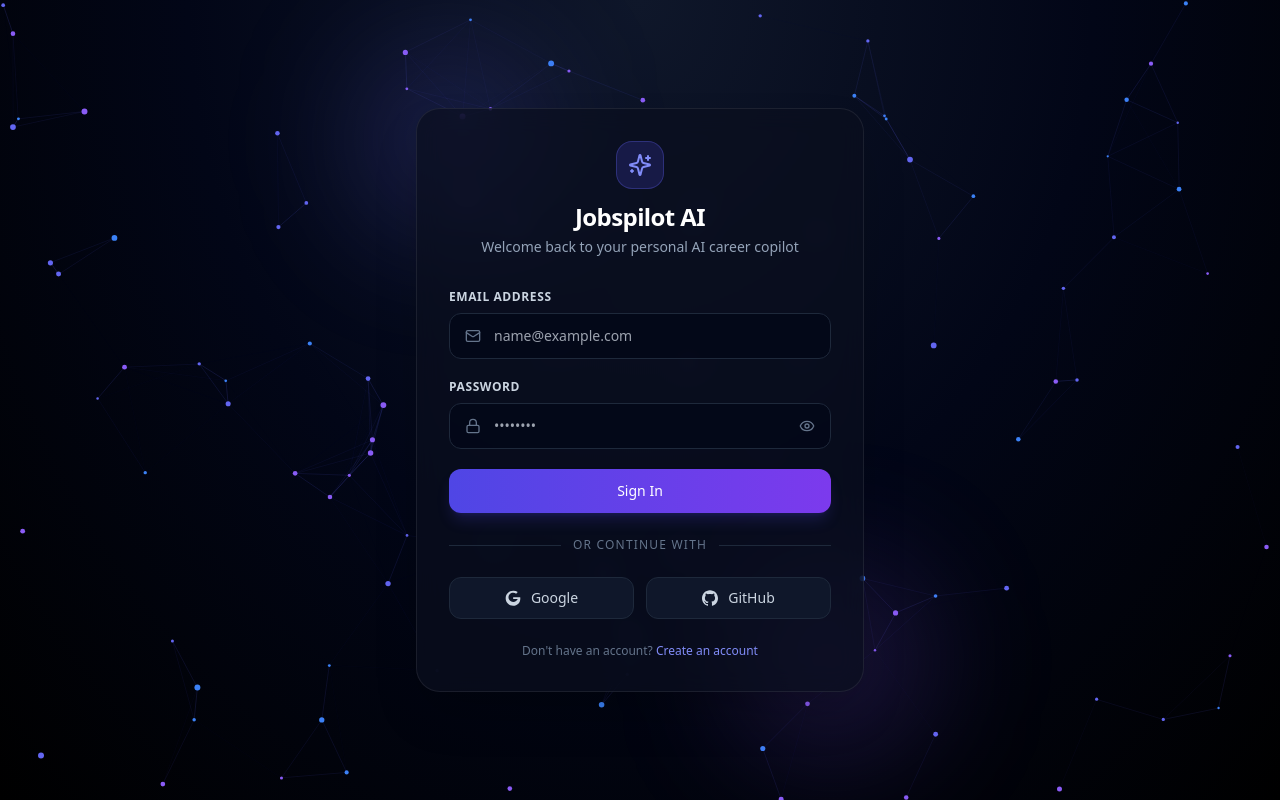
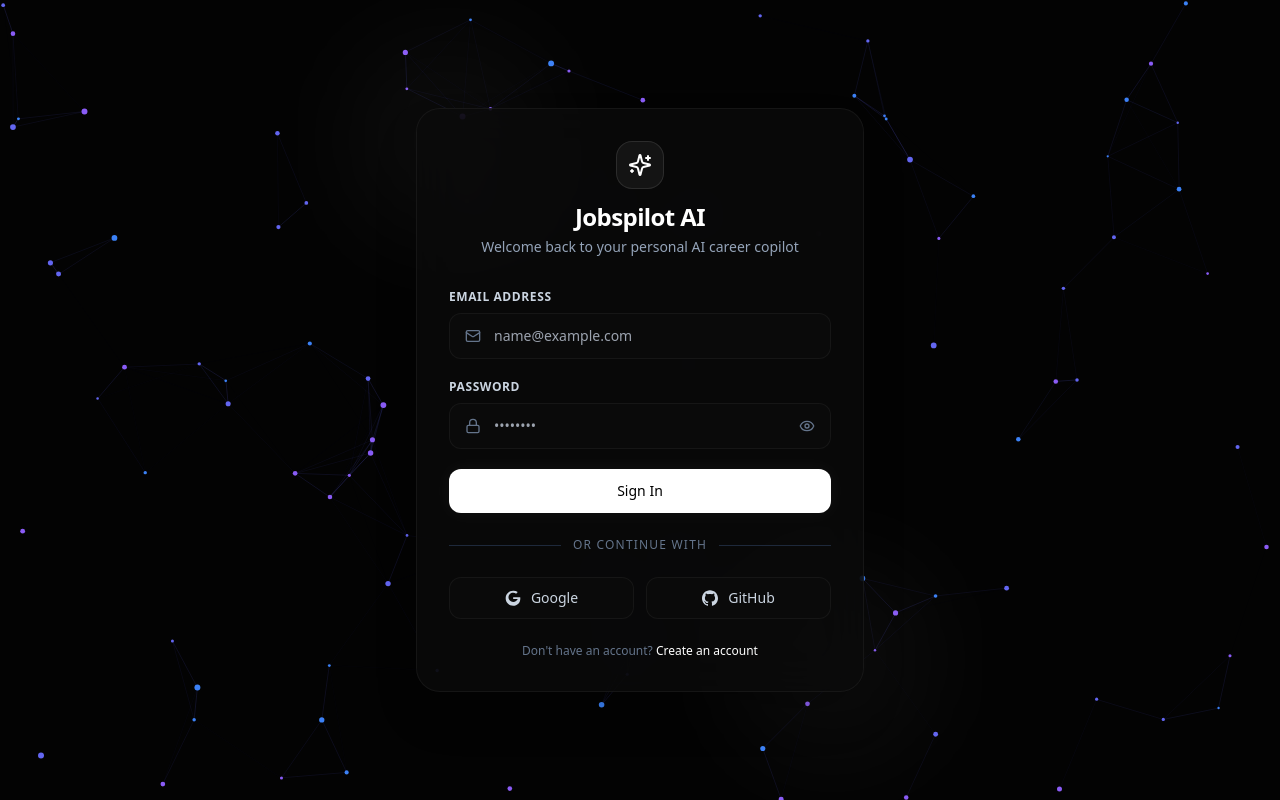
Before and after one commit to Priyatam-UX/JobPilot-AI, a React (Vite) app in the folder frontend/: page /login in a window 1280 px wide. Built offline with nearby package versions, Linux system fonts and the light colour scheme; no server answers.

Commit message:
style: update Login and Register pages to match Obsidian theme

```diff
--- a/frontend/src/pages/Login.tsx
+++ b/frontend/src/pages/Login.tsx
@@ -69,21 +69,21 @@
 
 
   return (
-    <div className="min-h-screen w-screen flex items-center justify-center bg-[radial-gradient(ellipse_at_top,_var(--tw-gradient-stops))] from-slate-900 via-slate-950 to-black text-slate-100 p-4 font-sans relative overflow-hidden">
+    <div className="min-h-screen w-screen flex items-center justify-center bg-[#030303] text-slate-100 p-4 font-sans relative overflow-hidden">
 
       {/* Interactive Particle Background */}
       <ParticleBackground particleCount={80} speed={0.4} />
 
       <div className="w-full max-w-md relative z-10 pointer-events-none">
         {/* Glow Effects */}
-        <div className="absolute -top-16 -left-16 w-48 h-48 bg-indigo-500/20 rounded-full blur-3xl"></div>
-        <div className="absolute -bottom-16 -right-16 w-48 h-48 bg-violet-500/20 rounded-full blur-3xl"></div>
+        <div className="absolute -top-16 -left-16 w-48 h-48 bg-white/5 rounded-full blur-3xl"></div>
+        <div className="absolute -bottom-16 -right-16 w-48 h-48 bg-white/5 rounded-full blur-3xl"></div>
 
         {/* Card Panel */}
-        <TiltCard className="glass rounded-3xl p-8 shadow-2xl relative overflow-visible pointer-events-auto">
+        <TiltCard className="bg-[#0a0a0a]/80 backdrop-blur-xl border border-white/5 rounded-3xl p-8 shadow-2xl relative overflow-visible pointer-events-auto">
           <div className="flex flex-col items-center mb-8">
-            <div className="w-12 h-12 bg-indigo-600/20 rounded-2xl flex items-center justify-center border border-indigo-500/30 mb-3">
-              <Sparkles className="w-6 h-6 text-indigo-400" />
+            <div className="w-12 h-12 bg-white/5 rounded-2xl flex items-center justify-center border border-white/10 mb-3">
+              <Sparkles className="w-6 h-6 text-white" />
             </div>
             <h2 className="text-2xl font-bold tracking-tight text-white text-center">Jobspilot AI</h2>
             <p className="text-sm text-slate-400 mt-1">Welcome back to your personal AI career copilot</p>
@@ -106,7 +106,7 @@
                   placeholder="name@example.com"
                   value={email}
                   onChange={(e) => setEmail(e.target.value)}
-                  className="w-full pl-11 pr-4 py-3 bg-slate-950/60 border border-slate-800 rounded-xl focus:border-indigo-500 focus:ring-1 focus:ring-indigo-500/30 outline-none text-slate-100 text-sm transition-all duration-300"
+                  className="w-full pl-11 pr-4 py-3 bg-[#0a0a0a] border border-white/5 rounded-xl focus:border-white/20 focus:ring-1 focus:ring-white/10 outline-none text-slate-100 text-sm transition-all duration-300"
                 />
               </div>
             </div>
@@ -121,7 +121,7 @@
                   placeholder="••••••••"
                   value={password}
                   onChange={(e) => setPassword(e.target.value)}
-                  className="w-full pl-11 pr-11 py-3 bg-slate-950/60 border border-slate-800 rounded-xl focus:border-indigo-500 focus:ring-1 focus:ring-indigo-500/30 outline-none text-slate-100 text-sm transition-all duration-300"
+                  className="w-full pl-11 pr-11 py-3 bg-[#0a0a0a] border border-white/5 rounded-xl focus:border-white/20 focus:ring-1 focus:ring-white/10 outline-none text-slate-100 text-sm transition-all duration-300"
                 />
                 <button
                   type="button"
@@ -136,7 +136,7 @@
             <button
               type="submit"
               disabled={loading}
-              className="w-full py-3 bg-gradient-to-r from-indigo-600 to-violet-600 hover:from-indigo-500 hover:to-violet-500 text-white rounded-xl font-medium text-sm transition-all duration-300 shadow-lg shadow-indigo-600/20 flex items-center justify-center gap-2 hover:scale-[1.01]"
+              className="w-full py-3 bg-white text-black hover:bg-slate-200 rounded-xl font-medium text-sm transition-all duration-300 shadow-[0_0_20px_rgba(255,255,255,0.05)] flex items-center justify-center gap-2 hover:scale-[1.01]"
             >
               {loading ? <Loader2 className="w-4 h-4 animate-spin" /> : 'Sign In'}
             </button>
@@ -154,7 +154,7 @@
             <button
               onClick={handleGoogleLogin}
               disabled={loading}
-              className="flex items-center justify-center gap-2.5 py-2.5 bg-slate-900 border border-slate-800 hover:bg-slate-800 hover:border-slate-700 rounded-xl text-slate-300 text-sm transition-all duration-300"
+              className="flex items-center justify-center gap-2.5 py-2.5 bg-[#0a0a0a] border border-white/5 hover:bg-white/5 hover:border-white/10 rounded-xl text-slate-300 text-sm transition-all duration-300"
             >
               <svg className="w-4 h-4" viewBox="0 0 24 24" fill="currentColor">
                 <path d="M12.24 10.285V13.4h6.887C18.2 15.614 15.645 18 12.24 18c-3.86 0-7-3.14-7-7s3.14-7 7-7c1.7 0 3.25.61 4.45 1.614l2.45-2.45A10.96 10.96 0 0012.24 1C6.046 1 1 6.046 1 12.24s5.046 11.24 11.24 11.24c6.45 0 10.74-4.53 10.74-10.914 0-.74-.08-1.3-.2-1.84H12.24z"/>
@@ -164,7 +164,7 @@
             <button
               onClick={() => setError('GitHub login coming soon. Please use email or Google.')}
               disabled={loading}
-              className="flex items-center justify-center gap-2.5 py-2.5 bg-slate-900 border border-slate-800 hover:bg-slate-800 hover:border-slate-700 rounded-xl text-slate-300 text-sm transition-all duration-300"
+              className="flex items-center justify-center gap-2.5 py-2.5 bg-[#0a0a0a] border border-white/5 hover:bg-white/5 hover:border-white/10 rounded-xl text-slate-300 text-sm transition-all duration-300"
             >
               <svg className="w-4 h-4" viewBox="0 0 24 24" fill="currentColor">
                 <path d="M12 .297c-6.63 0-12 5.373-12 12 0 5.303 3.438 9.8 8.205 11.385.6.113.82-.258.82-.577 0-.285-.01-1.04-.015-2.04-3.338.724-4.042-1.61-4.042-1.61C4.422 18.07 3.633 17.7 3.633 17.7c-1.087-.744.084-.729.084-.729 1.205.084 1.838 1.236 1.838 1.236 1.07 1.835 2.809 1.305 3.495.998.108-.776.417-1.305.76-1.605-2.665-.3-5.466-1.332-5.466-5.93 0-1.31.465-2.38 1.235-3.22-.135-.303-.54-1.523.105-3.176 0 0 1.005-.322 3.3 1.23.96-.267 1.98-.399 3-.405 1.02.006 2.04.138 3 .405 2.28-1.552 3.285-1.23 3.285-1.23.645 1.653.24 2.873.12 3.176.765.84 1.23 1.91 1.23 3.22 0 4.61-2.805 5.625-5.475 5.92.42.36.81 1.096.81 2.22 0 1.606-.015 2.896-.015 3.286 0 .315.21.69.825.57C20.565 22.092 24 17.592 24 12.297c0-6.627-5.373-12-12-12"/>
@@ -175,7 +175,7 @@
 
           <p className="text-center text-xs text-slate-500">
             Don't have an account?{' '}
-            <Link to="/register" className="text-indigo-400 hover:text-indigo-300 font-medium">
+            <Link to="/register" className="text-white hover:text-slate-300 font-medium">
               Create an account
             </Link>
           </p>
--- a/frontend/src/pages/Register.tsx
+++ b/frontend/src/pages/Register.tsx
@@ -36,19 +36,19 @@
   };
 
   return (
-    <div className="min-h-screen w-screen flex items-center justify-center bg-[radial-gradient(ellipse_at_top,_var(--tw-gradient-stops))] from-slate-900 via-slate-950 to-black text-slate-100 p-4 font-sans relative overflow-hidden">
+    <div className="min-h-screen w-screen flex items-center justify-center bg-[#030303] text-slate-100 p-4 font-sans relative overflow-hidden">
 
       {/* Interactive Particle Background */}
       <ParticleBackground particleCount={80} speed={0.4} />
 
       <div className="w-full max-w-md relative z-10 pointer-events-none">
-        <div className="absolute -top-16 -left-16 w-48 h-48 bg-indigo-500/20 rounded-full blur-3xl"></div>
-        <div className="absolute -bottom-16 -right-16 w-48 h-48 bg-violet-500/20 rounded-full blur-3xl"></div>
+        <div className="absolute -top-16 -left-16 w-48 h-48 bg-white/5 rounded-full blur-3xl"></div>
+        <div className="absolute -bottom-16 -right-16 w-48 h-48 bg-white/5 rounded-full blur-3xl"></div>
 
-        <TiltCard className="glass rounded-3xl p-8 shadow-2xl relative overflow-visible pointer-events-auto">
+        <TiltCard className="bg-[#0a0a0a]/80 backdrop-blur-xl border border-white/5 rounded-3xl p-8 shadow-2xl relative overflow-visible pointer-events-auto">
           <div className="flex flex-col items-center mb-8">
-            <div className="w-12 h-12 bg-indigo-600/20 rounded-2xl flex items-center justify-center border border-indigo-500/30 mb-3">
-              <Sparkles className="w-6 h-6 text-indigo-400" />
+            <div className="w-12 h-12 bg-white/5 rounded-2xl flex items-center justify-center border border-white/10 mb-3">
+              <Sparkles className="w-6 h-6 text-white" />
             </div>
             <h2 className="text-2xl font-bold tracking-tight text-white text-center">Jobspilot AI</h2>
             <p className="text-sm text-slate-400 mt-1">Create an account on your personal AI copilot</p>
@@ -71,7 +71,7 @@
                   placeholder="John Doe"
                   value={fullName}
                   onChange={(e) => setFullName(e.target.value)}
-                  className="w-full pl-11 pr-4 py-3 bg-slate-950/60 border border-slate-800 rounded-xl focus:border-indigo-500 focus:ring-1 focus:ring-indigo-500/30 outline-none text-slate-100 text-sm transition-all duration-300"
+                  className="w-full pl-11 pr-4 py-3 bg-[#0a0a0a] border border-white/5 rounded-xl focus:border-white/20 focus:ring-1 focus:ring-white/10 outline-none text-slate-100 text-sm transition-all duration-300"
                 />
               </div>
             </div>
@@ -86,7 +86,7 @@
                   placeholder="name@example.com"
                   value={email}
                   onChange={(e) => setEmail(e.target.value)}
-                  className="w-full pl-11 pr-4 py-3 bg-slate-950/60 border border-slate-800 rounded-xl focus:border-indigo-500 focus:ring-1 focus:ring-indigo-500/30 outline-none text-slate-100 text-sm transition-all duration-300"
+                  className="w-full pl-11 pr-4 py-3 bg-[#0a0a0a] border border-white/5 rounded-xl focus:border-white/20 focus:ring-1 focus:ring-white/10 outline-none text-slate-100 text-sm transition-all duration-300"
                 />
               </div>
             </div>
@@ -101,7 +101,7 @@
                   placeholder="••••••••"
                   value={password}
                   onChange={(e) => setPassword(e.target.value)}
-                  className="w-full pl-11 pr-4 py-3 bg-slate-950/60 border border-slate-800 rounded-xl focus:border-indigo-500 focus:ring-1 focus:ring-indigo-500/30 outline-none text-slate-100 text-sm transition-all duration-300"
+                  className="w-full pl-11 pr-4 py-3 bg-[#0a0a0a] border border-white/5 rounded-xl focus:border-white/20 focus:ring-1 focus:ring-white/10 outline-none text-slate-100 text-sm transition-all duration-300"
                 />
               </div>
             </div>
@@ -109,7 +109,7 @@
             <button
               type="submit"
               disabled={loading}
-              className="w-full py-3 bg-gradient-to-r from-indigo-600 to-violet-600 hover:from-indigo-500 hover:to-violet-500 text-white rounded-xl font-medium text-sm transition-all duration-300 shadow-lg shadow-indigo-600/20 flex items-center justify-center gap-2 hover:scale-[1.01]"
+              className="w-full py-3 bg-white text-black hover:bg-slate-200 rounded-xl font-medium text-sm transition-all duration-300 shadow-[0_0_20px_rgba(255,255,255,0.05)] flex items-center justify-center gap-2 hover:scale-[1.01]"
             >
               {loading ? <Loader2 className="w-4 h-4 animate-spin" /> : 'Get Started'}
             </button>
@@ -117,7 +117,7 @@
 
           <p className="text-center text-xs text-slate-500 mt-6">
             Already have an account?{' '}
-            <Link to="/login" className="text-indigo-400 hover:text-indigo-300 font-medium">
+            <Link to="/login" className="text-white hover:text-slate-300 font-medium">
               Sign in
             </Link>
           </p>
```
